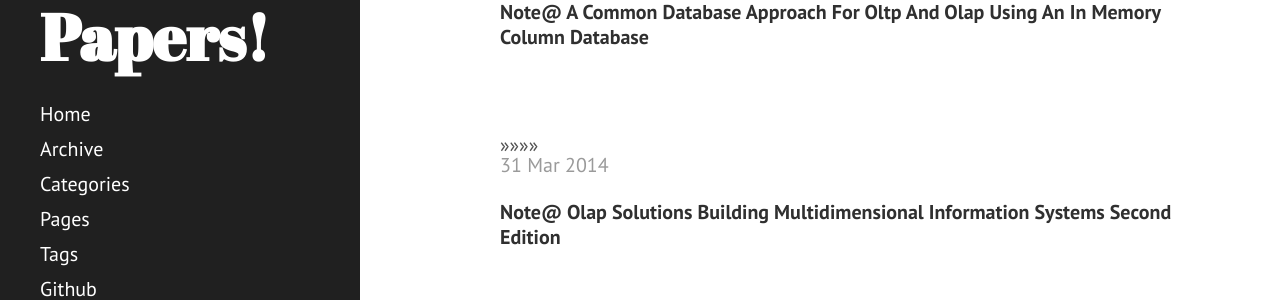
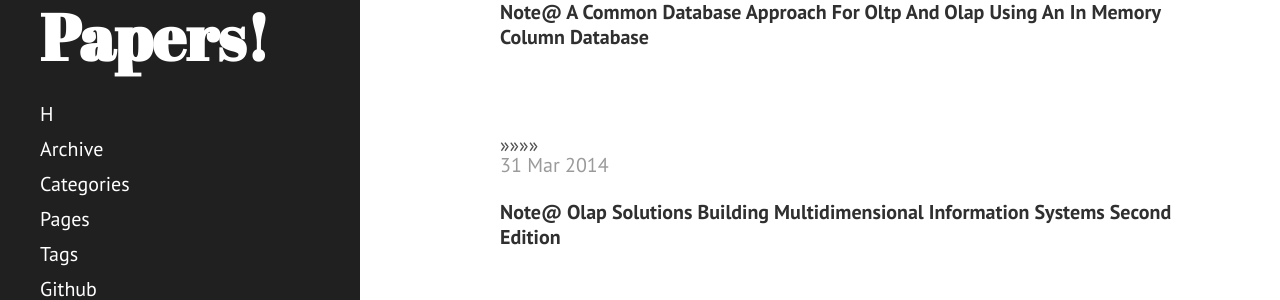
Before and after one commit to lavenresearch/reading, a Jekyll site: the page built from index.md, in a window 1280 px wide. Shown: the part 468-768 px from the top of the page. Built offline with Jekyll 4.4.1, drawn with Linux system fonts in a browser that asks for light colours.

Commit message:
changes added

```diff
--- a/_includes/sidebar.html
+++ b/_includes/sidebar.html
@@ -11,7 +11,7 @@
     </div>
 
     <nav class="sidebar-nav">
-      <a class="sidebar-nav-item{% if page.url ==  BASE_PATH %} active{% endif %}" href="{{ BASE_PATH }}">Home</a>
+      <a class="sidebar-nav-item{% if page.url ==  site.baseurl %} active{% endif %}" href="{{ BASE_PATH }}">H</a>
 
       {% comment %}
         The code below dynamically generates a sidebar nav of pages with
```
